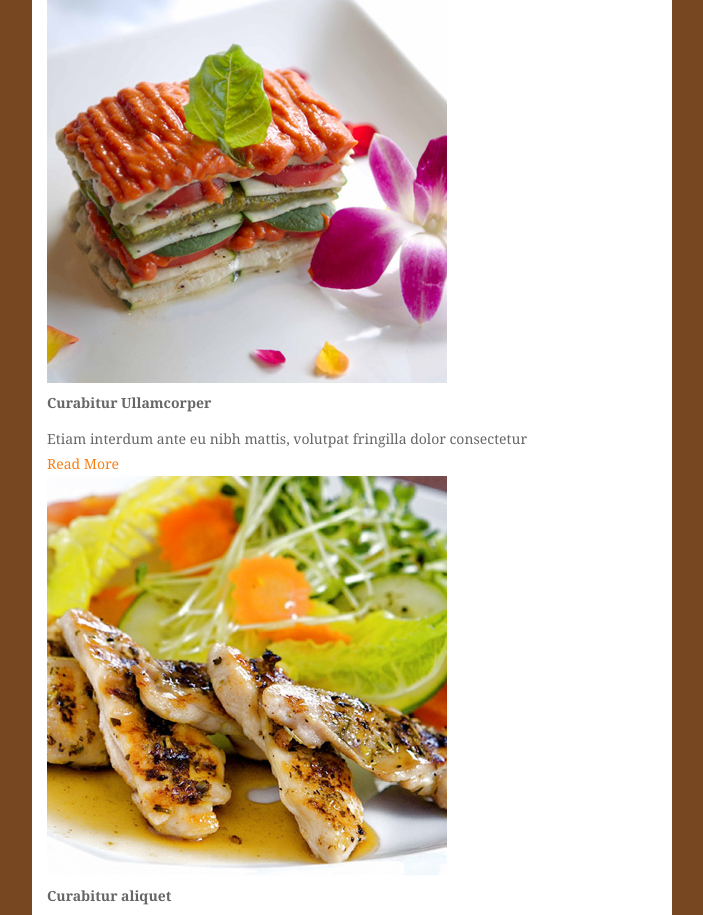
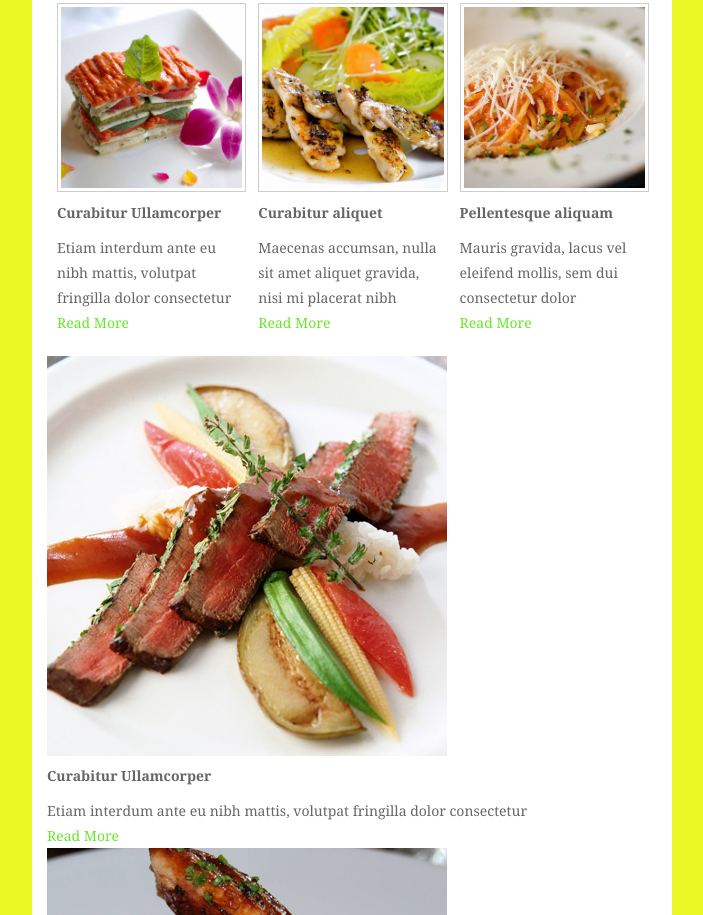
Before and after one commit to marb61a/lessnewsletter, a plain HTML site: page index.html in a window 1280 px wide. Shown: the part 679-1594 px from the top of the page, without its empty margins (288-991 px from the left). Drawn offline with Linux system fonts and the light colour scheme.

Commit message:
updating less files and generated css

```diff
--- a/css/style.css
+++ b/css/style.css
@@ -7,7 +7,7 @@ body {
   font-size: 14px;
   color: #666;
   line-height: 1.8em;
-  background: #764721;
+  background: #ecf726;
 }
 .container {
   width: 50%;
@@ -28,7 +28,7 @@ h6 {
   margin-bottom: 10px;
 }
 a {
-  color: #f67f17;
+  color: #69e52b;
   text-decoration: none;
 }
 ul,
@@ -40,7 +40,7 @@ li {
 }
 nav {
   height: 30px;
-  background: #f67f17;
+  background: #69e52b;
   color: #fff;
   padding: 5px 5px 0px 5px;
 }
@@ -65,8 +65,8 @@ header {
   padding: 10px;
 }
 .showcase {
-  border-top: #f67f17 5px solid;
-  border-bottom: #f67f17 5px solid;
+  border-top: #69e52b 5px solid;
+  border-bottom: #69e52b 5px solid;
 }
 .showcase img {
   width: 100%;
@@ -78,3 +78,22 @@ header {
 .content {
   padding: 10px 15px;
 }
+.specials {
+  margin: 20px 0;
+}
+.specials li {
+  width: 33%;
+  float: left;
+  -webkit-box-sizing: border-box;
+  -moz-box-sizing: border-box;
+  box-sizing: border-box;
+  padding: 0 10px;
+}
+.specials img {
+  width: 100%;
+  padding: 3px;
+  border: 1px solid #ccc;
+}
+.new-items {
+  margin: 20px 0;
+}
--- a/less/main.less
+++ b/less/main.less
@@ -14,7 +14,7 @@ body{
 }
 
 .container{
-	width:50%;
+	width:55%;
 	margin:20px auto;
 	overflow:hidden;
 	background:#fff;
@@ -89,3 +89,24 @@ header{
 .content{
 	padding:10px 15px;
 }
+
+.specials{
+	margin:20px 0;
+}
+
+.specials li{
+	width:33%;
+	float:left;
+	.box-sizing;
+	padding:0 10px;
+}
+
+.specials img{
+	width:100%;
+	padding:3px;
+	border:1px solid #ccc;
+}
+
+.new-items{
+	margin:20px 0;
+}
```
Also changed, not shown: less/variables.less (+9 -2 lines).
